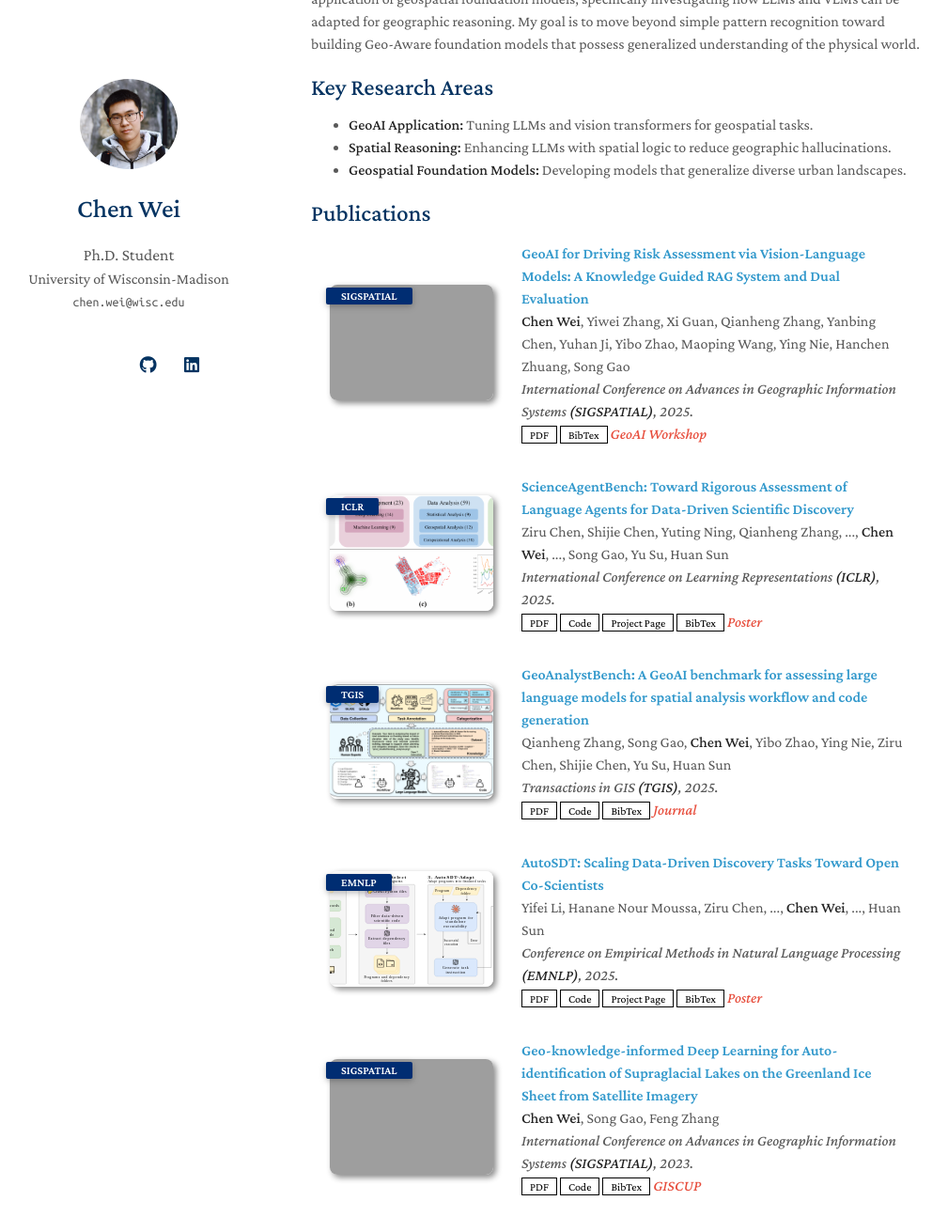
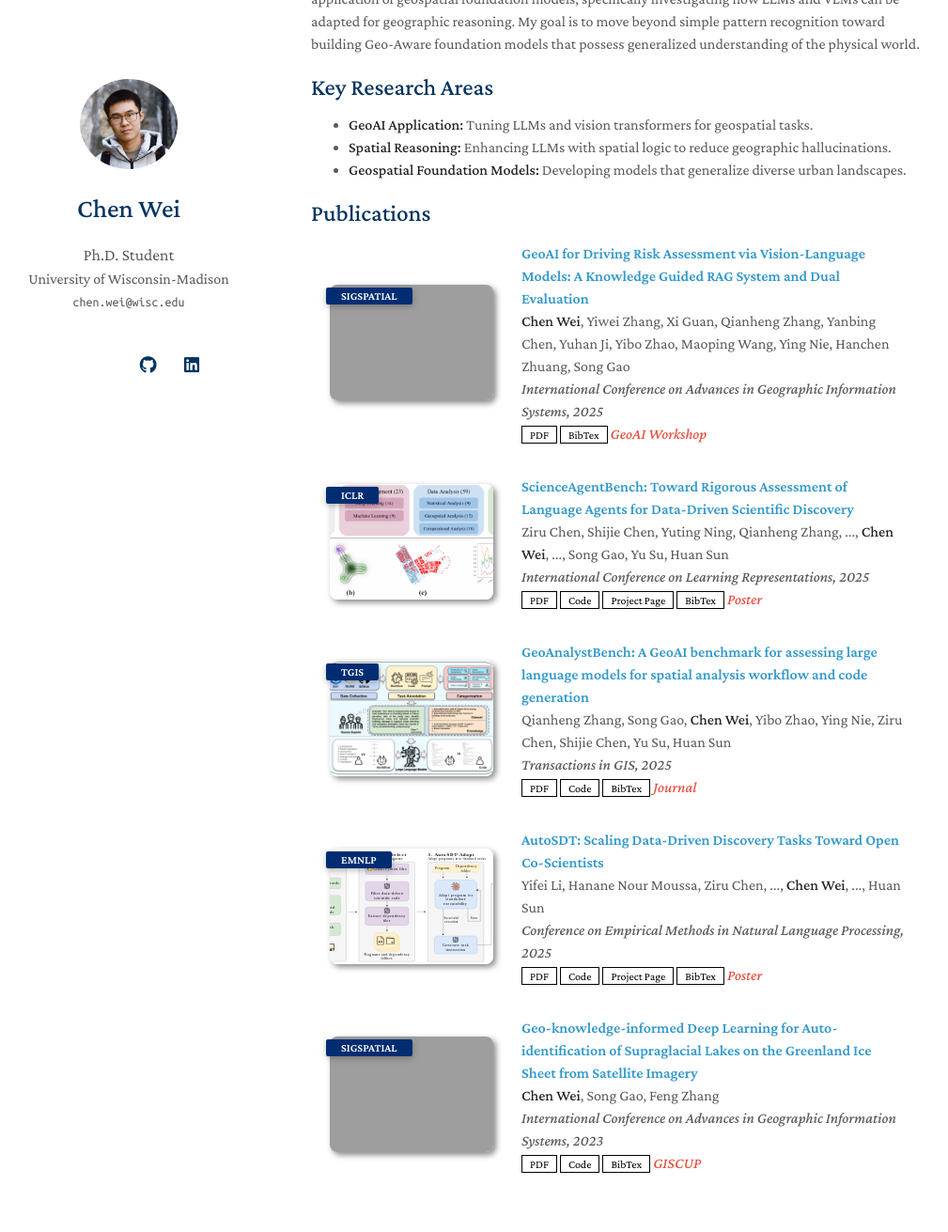
Before and after one commit to Chenwei616/Chenwei616.github.io, a Jekyll site: the page built from index.md, in a window 1280 px wide and 1400 px high, scrolled down 170 px. Shown: the top 1311 px of the window at 94% size, without its empty margins (139-1148 px from the left). Built offline with Jekyll 4.4.1, drawn with Linux system fonts in a browser that asks for light colours; a style sheet for code colours, icons or effects is not loaded; our own code applies the rules of GitHub Pages for plain Markdown files; grey boxes are pictures that could not be loaded.

Commit message:
change pub conference style

```diff
--- a/_data/publications.yml
+++ b/_data/publications.yml
@@ -3,7 +3,7 @@ main:
   - title: "GeoAI for Driving Risk Assessment via Vision-Language Models: A Knowledge Guided RAG System and Dual Evaluation"
     authors: <strong>Chen Wei</strong>, Yiwei Zhang, Xi Guan, Qianheng Zhang, Yanbing Chen, Yuhan Ji, Yibo Zhao, Maoping Wang, Ying Nie, Hanchen Zhuang, Song Gao
     conference_short: SIGSPATIAL
-    conference: International Conference on Advances in Geographic Information Systems <strong>(SIGSPATIAL)</strong>, 2025.
+    conference: International Conference on Advances in Geographic Information Systems, 2025
     pdf: https://dl.acm.org/doi/pdf/10.1145/3764912.3770832
     # code: https://github.com/
     bibtex: ./assets/bib/geoai25.txt
@@ -13,7 +13,7 @@ main:
   - title: "ScienceAgentBench: Toward Rigorous Assessment of Language Agents for Data-Driven Scientific Discovery"
     authors: Ziru Chen, Shijie Chen, Yuting Ning, Qianheng Zhang, ..., <strong>Chen Wei</strong>, ..., Song Gao, Yu Su, Huan Sun
     conference_short: ICLR
-    conference: International Conference on Learning Representations <strong>(ICLR)</strong>, 2025.
+    conference: International Conference on Learning Representations, 2025
     pdf: https://arxiv.org/pdf/2410.05080
     code: https://github.com/OSU-NLP-Group/ScienceAgentBench
     page: https://osu-nlp-group.github.io/ScienceAgentBench/
@@ -24,7 +24,7 @@ main:
   - title: "GeoAnalystBench: A GeoAI benchmark for assessing large language models for spatial analysis workflow and code generation"
     authors: Qianheng Zhang, Song Gao, <strong>Chen Wei</strong>, Yibo Zhao, Ying Nie, Ziru Chen, Shijie Chen, Yu Su, Huan Sun
     conference_short: TGIS
-    conference: Transactions in GIS <strong>(TGIS)</strong>, 2025.
+    conference: Transactions in GIS, 2025
     pdf: https://onlinelibrary.wiley.com/doi/pdf/10.1111/tgis.70135
     code: https://github.com/GeoDS/GeoAnalystBench
     # page:
@@ -35,7 +35,7 @@ main:
   - title: "AutoSDT: Scaling Data-Driven Discovery Tasks Toward Open Co-Scientists"
     authors: Yifei Li, Hanane Nour Moussa, Ziru Chen, ..., <strong>Chen Wei</strong>, ..., Huan Sun
     conference_short: EMNLP
-    conference: Conference on Empirical Methods in Natural Language Processing <strong>(EMNLP)</strong>, 2025.
+    conference: Conference on Empirical Methods in Natural Language Processing, 2025
     pdf: https://arxiv.org/pdf/2506.08140
     code: https://github.com/OSU-NLP-Group/AutoSDT
     page: https://osu-nlp-group.github.io/AutoSDT/
@@ -46,7 +46,7 @@ main:
   - title: "Geo-knowledge-informed Deep Learning for Auto-identification of Supraglacial Lakes on the Greenland Ice Sheet from Satellite Imagery"
     authors: <strong>Chen Wei</strong>, Song Gao, Feng Zhang
     conference_short: SIGSPATIAL
-    conference: International Conference on Advances in Geographic Information Systems <strong>(SIGSPATIAL)</strong>, 2023.
+    conference: International Conference on Advances in Geographic Information Systems, 2023
     pdf: https://dl.acm.org/doi/pdf/10.1145/3589132.3629974
     code: https://github.com/Chenwei616/SIGSPATIAL-Cup-2023-submission
     # page: https://osu-nlp-group.github.io/ScienceAgentBench/
```
